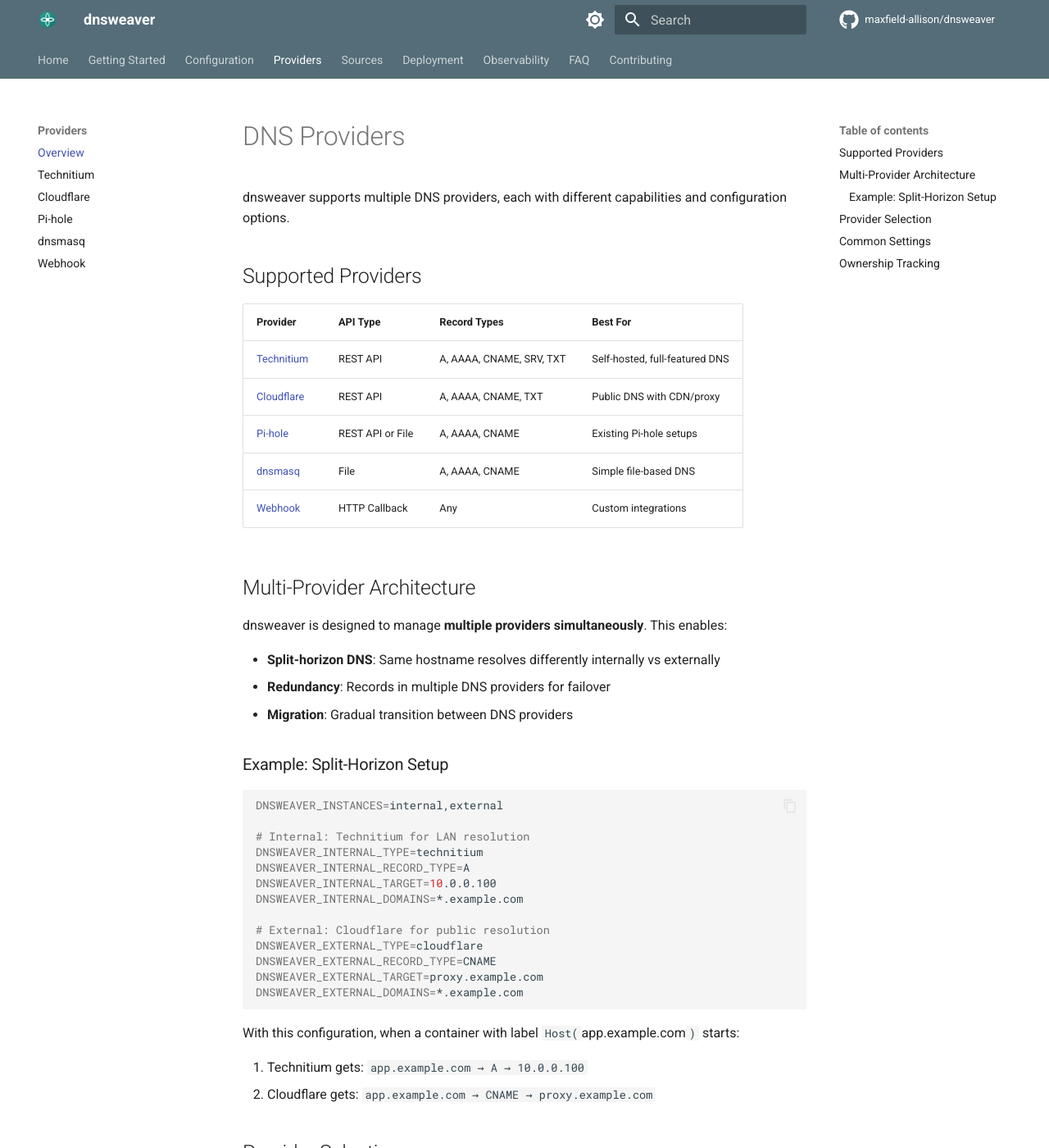
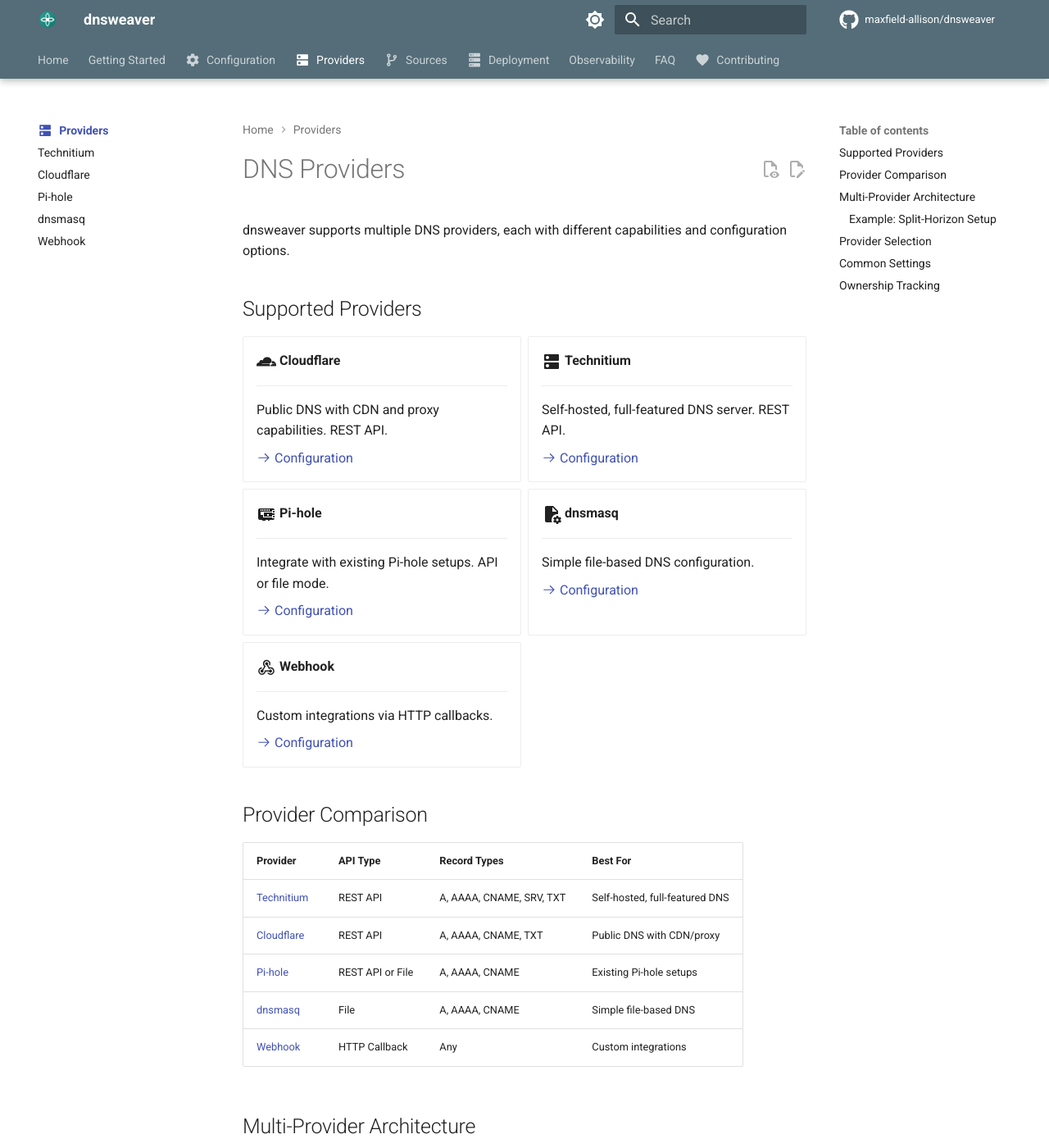
Before and after one commit to maxfield-allison/dnsweaver, an MkDocs documentation site: the page built from docs/providers/index.md, in a window 1280 px wide and 1400 px high. Shown: the whole window at 82% size. Built offline with MkDocs 1.6.1 and Material for MkDocs 9.7.7, drawn with Linux system fonts in a browser that asks for light colours; comment, search, counter and statistics services are not loaded; some of the changed text lies outside the part shown.

Commit message:
docs(polish): apply best practices from reference documentation sites
Based on study of FastAPI, Material for MkDocs, Pydantic, and Traefik docs:

mkdocs.yml improvements:
- Add social plugin for OpenGraph preview images
- Enhanced search with separator patterns and suggestions
- Add navigation.indexes, navigation.path, navigation.prune
- Add navigation.tabs.sticky and navigation.instant.progress
- Add content.action.edit, content.action.view, content.tooltips
- Add announce.dismiss and navigation.footer
- Update social links with names and add GitLab link

Homepage (index.md):
- Add frontmatter with title and description for SEO
- Add arrow links to feature cards for better navigation
- Use code annotations in Quick Start example
- Convert Quick Start to admonition example box
- Replace providers table with grid layout
- Add call-to-action buttons
- Use consistent icon styling throughout

New section index pages:
- docs/configuration/index.md - Overview with feature cards
- docs/sources/index.md - Source types with comparison table
- docs/deployment/index.md - Deployment options overview

Updated existing index pages:
- docs/providers/index.md - Add frontmatter and grid cards
- docs/contributing/index.md - Add frontmatter and grid cards

Navigation:
- Use navigation.indexes pattern for section landing pages
- Add proper section index entries to nav

Build improvements:
- Add .venv/, site/, .cache/ to .gitignore

Refs: #102

```diff
--- a/docs/providers/index.md
+++ b/docs/providers/index.md
@@ -1,11 +1,63 @@
+---
+title: DNS Providers
+description: Configure dnsweaver to manage records across multiple DNS providers
+icon: material/dns
+---
+
 # DNS Providers
 
 dnsweaver supports multiple DNS providers, each with different capabilities and configuration options.
 
 ## Supported Providers
 
+<div class="grid cards" markdown>
+
+-   :simple-cloudflare:{ .lg .middle } **Cloudflare**
+
+    ---
+
+    Public DNS with CDN and proxy capabilities. REST API.
+
+    [:octicons-arrow-right-24: Configuration](cloudflare.md)
+
+-   :material-dns:{ .lg .middle } **Technitium**
+
+    ---
+
+    Self-hosted, full-featured DNS server. REST API.
+
+    [:octicons-arrow-right-24: Configuration](technitium.md)
+
+-   :material-raspberry-pi:{ .lg .middle } **Pi-hole**
+
+    ---
+
+    Integrate with existing Pi-hole setups. API or file mode.
+
+    [:octicons-arrow-right-24: Configuration](pihole.md)
+
+-   :material-file-cog:{ .lg .middle } **dnsmasq**
+
+    ---
+
+    Simple file-based DNS configuration.
+
+    [:octicons-arrow-right-24: Configuration](dnsmasq.md)
+
+-   :material-webhook:{ .lg .middle } **Webhook**
+
+    ---
+
+    Custom integrations via HTTP callbacks.
+
+    [:octicons-arrow-right-24: Configuration](webhook.md)
+
+</div>
+
+## Provider Comparison
+
 | Provider | API Type | Record Types | Best For |
-|----------|----------|--------------|----------|
+| :------- | :------- | :----------- | :------- |
 | [Technitium](technitium.md) | REST API | A, AAAA, CNAME, SRV, TXT | Self-hosted, full-featured DNS |
 | [Cloudflare](cloudflare.md) | REST API | A, AAAA, CNAME, TXT | Public DNS with CDN/proxy |
 | [Pi-hole](pihole.md) | REST API or File | A, AAAA, CNAME | Existing Pi-hole setups |
--- a/mkdocs.yml
+++ b/mkdocs.yml
@@ -7,7 +7,9 @@
 repo_url: https://github.com/maxfield-allison/dnsweaver
 edit_uri: edit/main/docs/
 
-copyright: Copyright &copy; 2024-2026 Maxfield Allison
+copyright: |
+  Copyright &copy; 2024-2026 Maxfield Allison –
+  <a href="#__consent">Cookie settings</a>
 
 theme:
   name: material
@@ -29,16 +31,26 @@
         icon: material/brightness-4
         name: Switch to light mode
   features:
+    - announce.dismiss
+    - content.action.edit
+    - content.action.view
     - content.code.copy
     - content.code.annotate
+    - content.tooltips
+    - navigation.footer
+    - navigation.indexes
     - navigation.instant
+    - navigation.instant.progress
+    - navigation.path
+    - navigation.prune
+    - navigation.sections
+    - navigation.tabs
+    - navigation.tabs.sticky
+    - navigation.top
     - navigation.tracking
-    - navigation.tabs
-    - navigation.sections
-    - navigation.expand
-    - navigation.top
     - search.highlight
     - search.share
+    - search.suggest
     - toc.follow
   icon:
     repo: fontawesome/brands/github
@@ -46,11 +58,20 @@
   # favicon uses Material theme default
 
 extra:
+  generator: false
+  status:
+    new: Recently added
+    deprecated: Deprecated
   social:
     - icon: fontawesome/brands/github
       link: https://github.com/maxfield-allison/dnsweaver
+      name: dnsweaver on GitHub
     - icon: fontawesome/brands/docker
       link: https://hub.docker.com/r/maxamill/dnsweaver
+      name: dnsweaver on Docker Hub
+    - icon: simple/gitlab
+      link: https://gitlab.example.com/root/dnsweaver
+      name: Source on GitLab
 
 markdown_extensions:
   - abbr
@@ -84,35 +105,40 @@
   - pymdownx.tilde
 
 plugins:
-  - search
+  - search:
+      separator: '[\s\-\.\_]+'
+  - social
 
 nav:
   - Home: index.md
   - Getting Started: getting-started.md
   - Configuration:
+      - configuration/index.md
       - Environment Variables: configuration/environment.md
       - Domain Matching: configuration/domains.md
       - Docker Secrets: configuration/secrets.md
   - Providers:
-      - Overview: providers/index.md
+      - providers/index.md
       - Technitium: providers/technitium.md
       - Cloudflare: providers/cloudflare.md
       - Pi-hole: providers/pihole.md
       - dnsmasq: providers/dnsmasq.md
       - Webhook: providers/webhook.md
   - Sources:
+      - sources/index.md
       - Docker Labels: sources/docker.md
       - Docker Swarm: sources/swarm.md
       - Traefik Files: sources/traefik-files.md
       - Native Labels: sources/native-labels.md
   - Deployment:
+      - deployment/index.md
       - Docker Compose: deployment/docker-compose.md
       - Docker Swarm: deployment/swarm.md
       - Split-Horizon DNS: deployment/split-horizon.md
   - Observability: observability.md
   - FAQ: faq.md
   - Contributing:
-      - Overview: contributing/index.md
+      - contributing/index.md
       - Development Setup: contributing/development.md
       - Adding a Provider: contributing/adding-provider.md
       - Adding a Source: contributing/adding-source.md
```
Also changed, not shown: docs/configuration/index.md (added, +58 -0 lines), docs/contributing/index.md (+43 -8 lines), docs/deployment/index.md (added, +63 -0 lines), docs/index.md (+99 -36 lines), docs/sources/index.md (added, +70 -0 lines), 1 other file.
